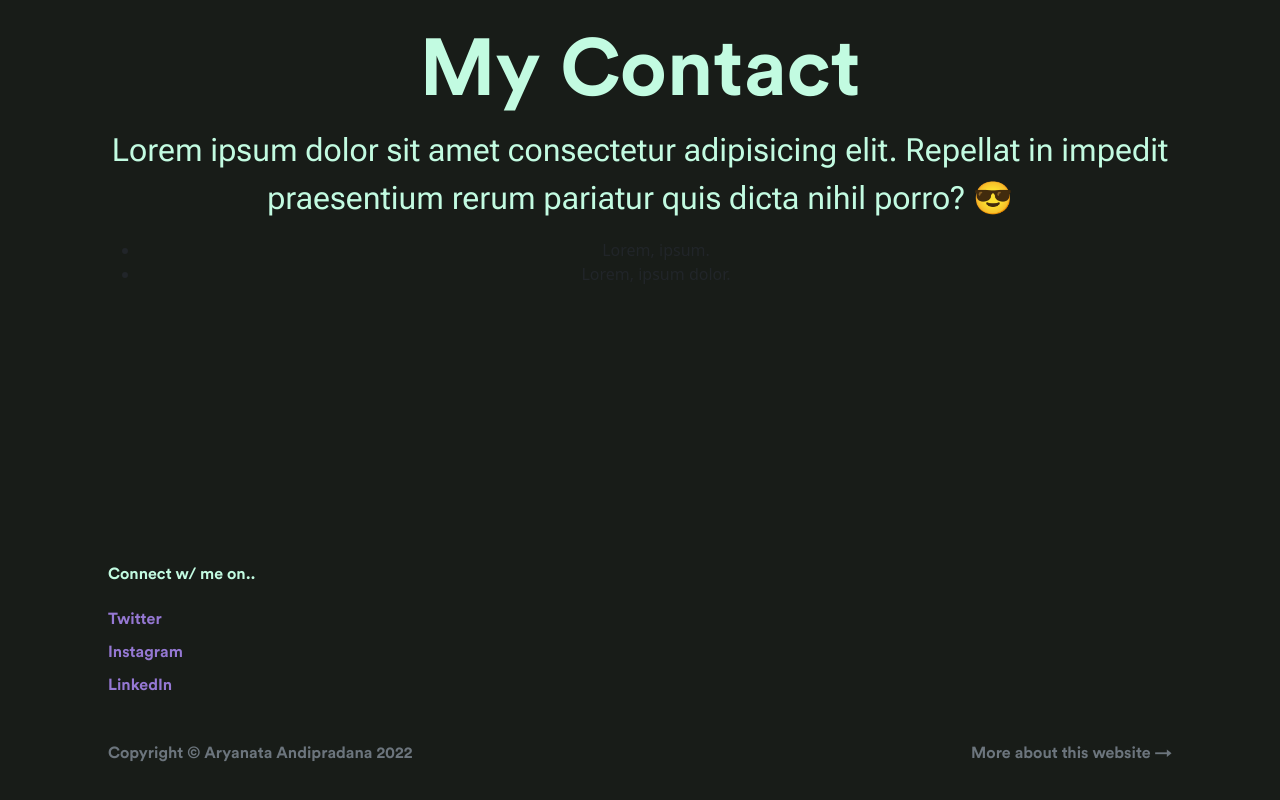
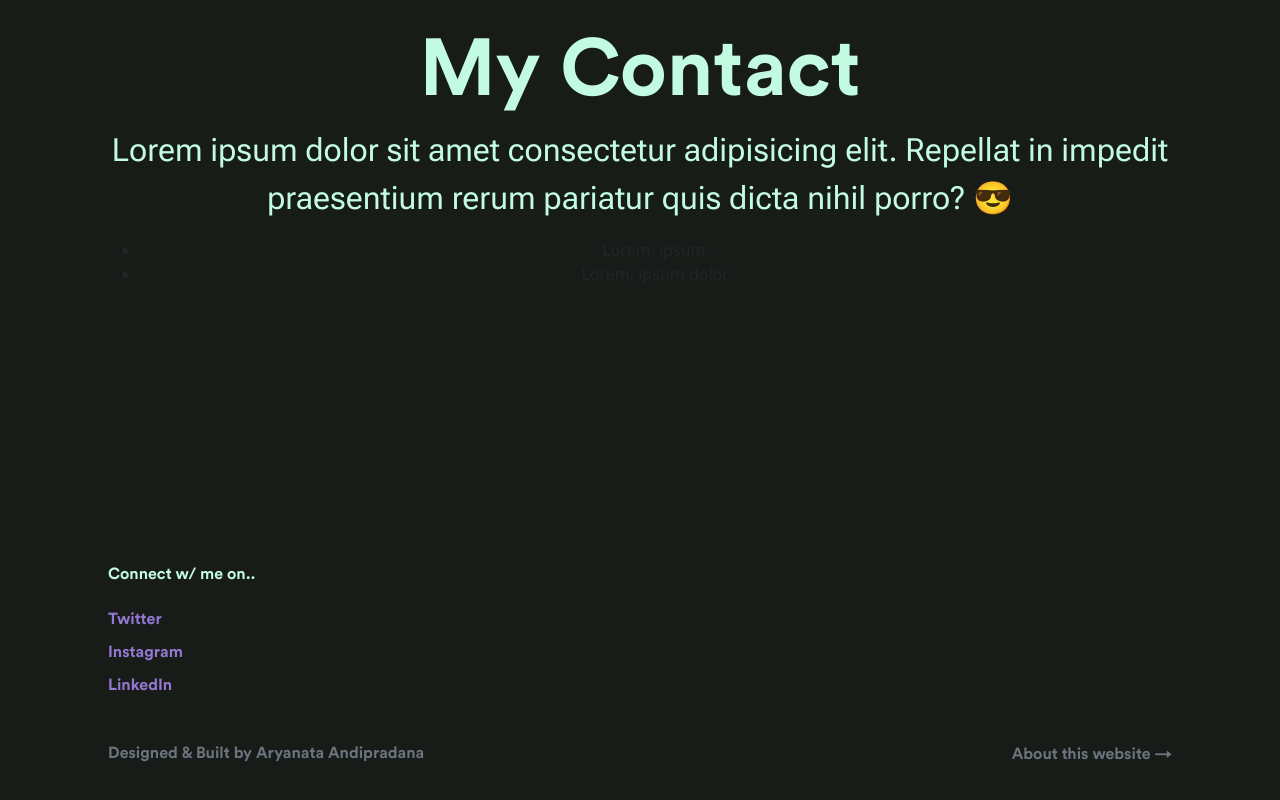
Before and after one commit to aryanataandi/aryanataandi-react, a React (Create React App) app: page /contact in a window 1280 px wide. Shown: the part 238-1038 px from the top of the page. Built offline with nearby package versions, Linux system fonts and the light colour scheme.

Commit message:
updated footer layout & text

```diff
--- a/src/components/Footer.jsx
+++ b/src/components/Footer.jsx
@@ -14,9 +14,13 @@ export class Footer extends Component {
             </ul>
           </div>
         </div>
-        <div className="my-4 d-flex justify-content-between">
-          <p className='text-secondary'>Copyright &copy; Aryanata Andipradana 2022</p>
-            <a href="https://github.com/aryanataandi/aryanataandi.github.io" className='text-secondary'>More about this website &rarr;</a>
+        <div className="my-4 row">
+          <div className="col-12 col-md-6 text-center text-md-start">
+            <p className='text-secondary m-0'>Designed {"&"} Built by Aryanata Andipradana</p>
+          </div>
+          <div className="col-12 col-md-6 text-center text-md-end">
+            <a href="https://github.com/aryanataandi/aryanataandi.github.io" className='text-secondary'>About this website &rarr;</a>
+          </div>
         </div>
       </footer>
     );
```
